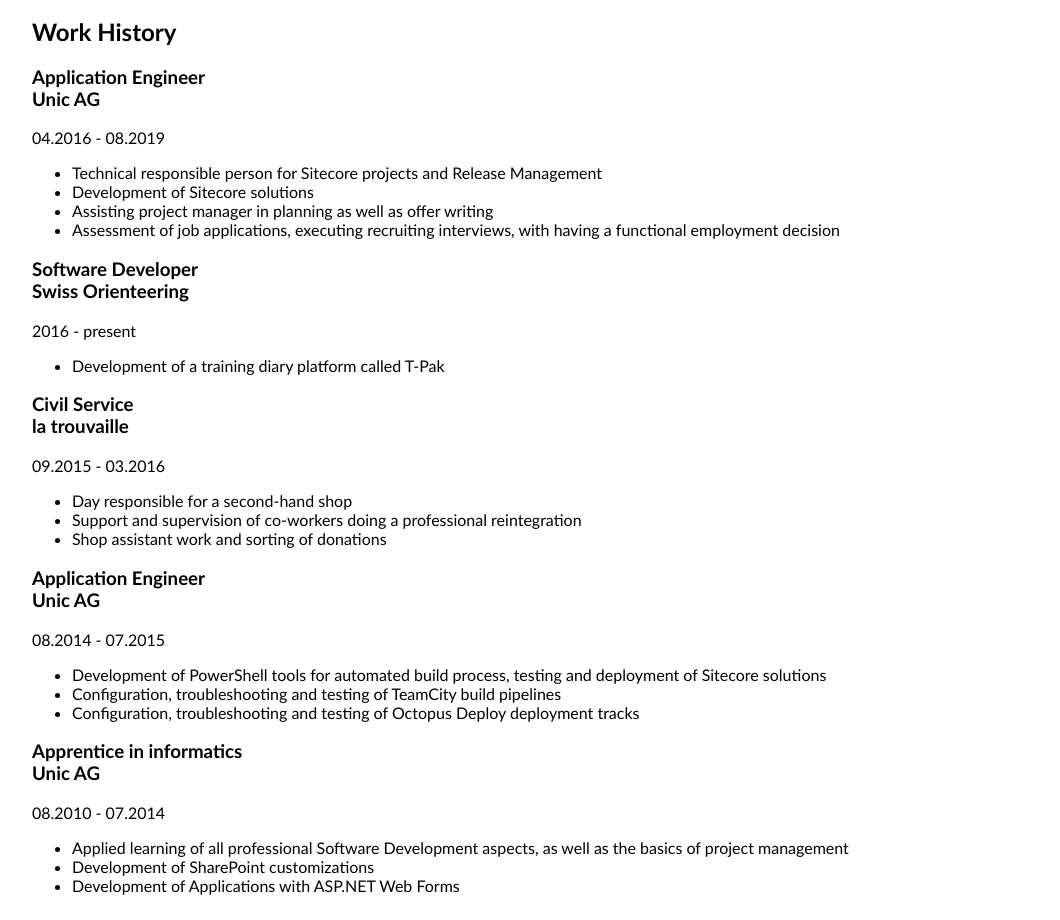
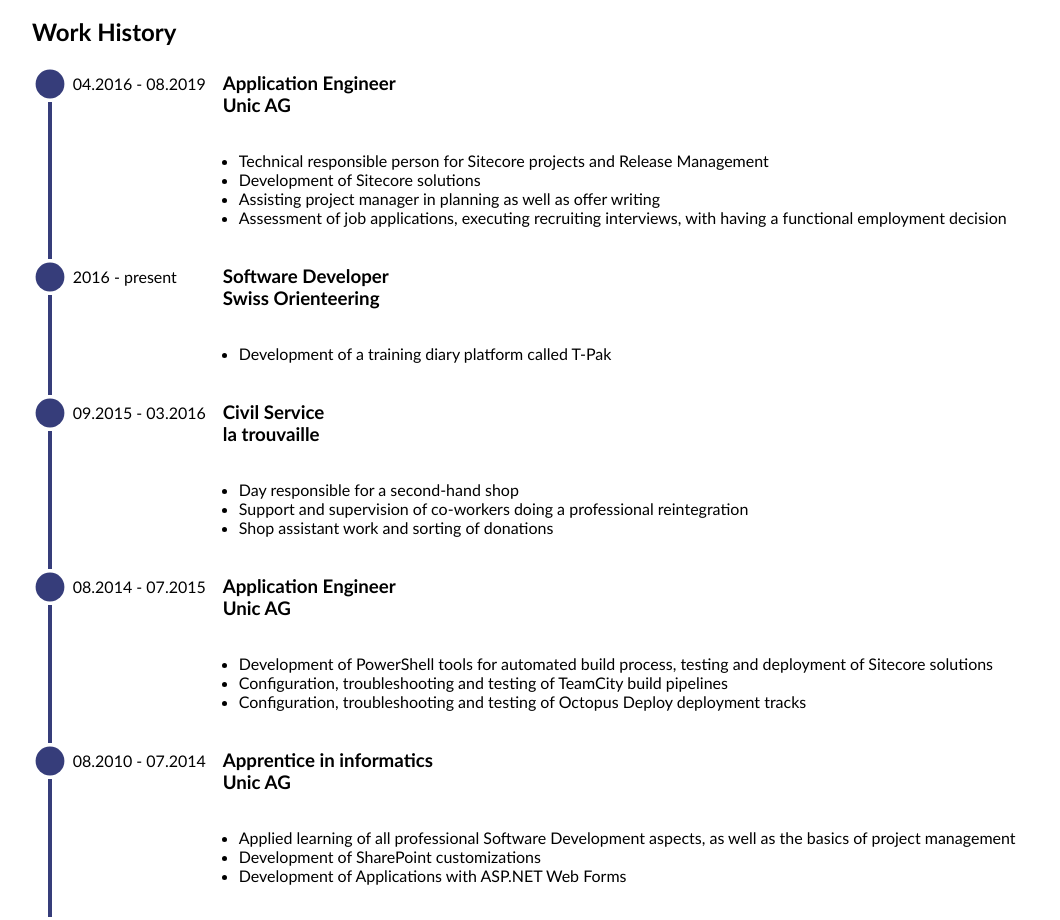
Before and after one commit to yannisgu/cv, a Gatsby site: page / in a window 1280 px wide. Shown: the part 1656-2576 px from the top of the page, without its empty margins (22-1082 px from the left). Built offline with nearby package versions, Linux system fonts and the light colour scheme; Gatsby itself is replaced by a stand-in of ours.

Commit message:
styled workplaces

```diff
--- a/src/components/workplace.js
+++ b/src/components/workplace.js
@@ -1,15 +1,26 @@
 import React from "react"
+import "./workplace.scss"
 
 const Workplace = ({ timeframe, title, company, children }) => {
   return (
-    <div class="workplace">
-      <h3>
-        <span class="workplace_title">{title}</span>
-        <br />
-        <span class="workplace_company">{company}</span>
-      </h3>
-      <div class="workplace__timeframe">{timeframe}</div>
-      {children}
+    <div className="workplace">
+      <div className="workplace__illustration">
+        <svg viewBox="0 0 100 100" className="workplace__circle">
+          <circle cx="50" cy="50" r="40" />
+        </svg>
+        <div className="workplace__line"></div>
+      </div>
+      <div className="workplace__content">
+        <div className="workplace__timeframe">{timeframe}</div>
+        <div className="workplace__description">
+          <h3 className="workplace__title">
+            <span className="workplace_title">{title}</span>
+            <br />
+            <span className="workplace_company">{company}</span>
+          </h3>
+          {children}
+        </div>
+      </div>
     </div>
   )
 }
--- /dev/null
+++ b/src/components/workplace.scss
@@ -0,0 +1,43 @@
+@import "../framework.scss";
+
+.workplace {
+  display: flex;
+  &__illustration {
+    display: flex;
+    flex-direction: column;
+    width: spacing(2);
+    margin-right: spacing(-3);
+  }
+
+  &__line {
+    width: 4px;
+    background-color: $primaryColor;
+    margin: auto;
+    flex: 1;
+  }
+
+  &__circle {
+    fill: $primaryColor;
+  }
+
+  &__content {
+    display: flex;
+  }
+
+  &__timeframe {
+    margin-top: 0.5rem;
+    width: 150px;
+  }
+
+  &__description {
+    margin-top: 0.4rem;
+
+    ul {
+      padding: spacing(0);
+    }
+  }
+
+  &__title {
+    margin-top: 0;
+  }
+}
```
